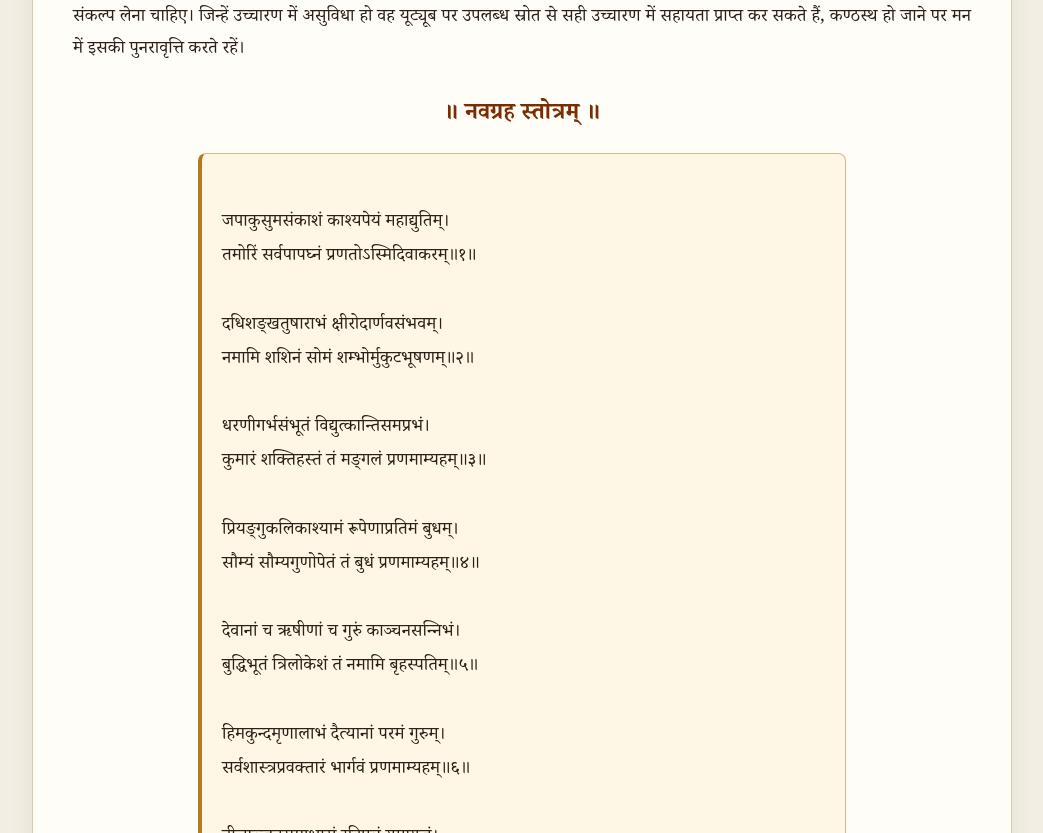
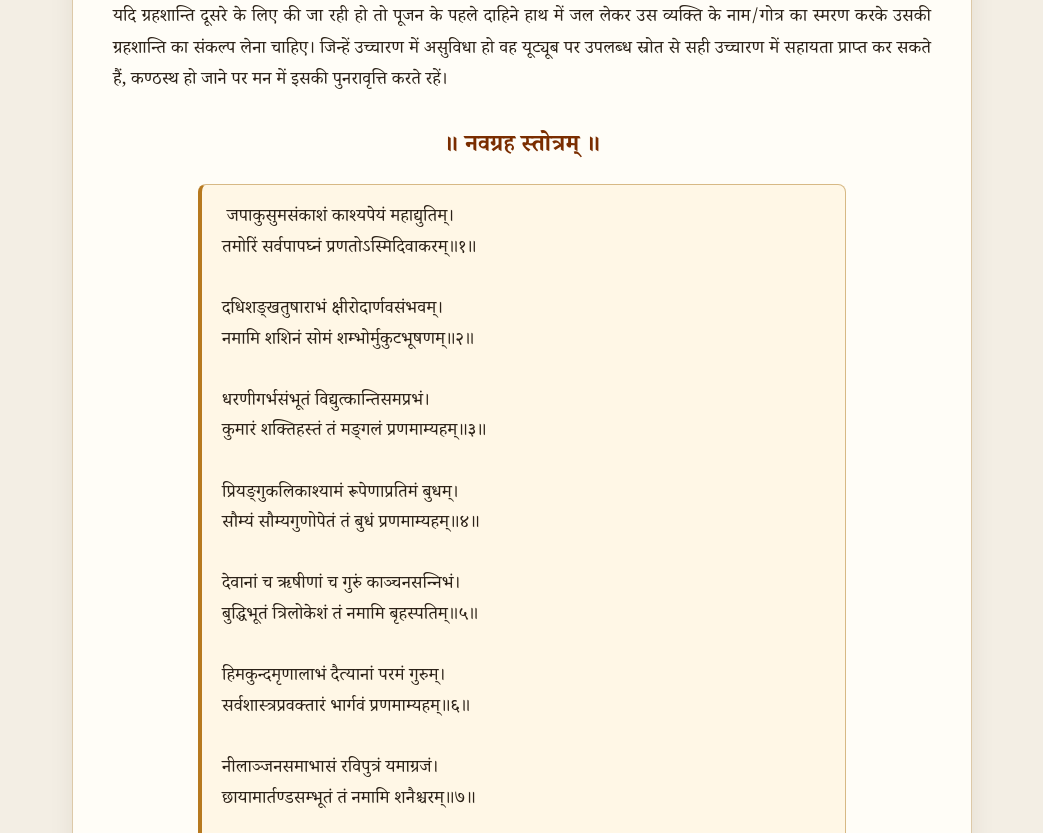
Before and after one commit to Jyotish-hub-25/jyotishiji.com, a plain HTML site: page Grahashanti.htm in a window 1280 px wide. Shown: the part 587-1420 px from the top of the page, without its empty margins (118-1161 px from the left). Drawn offline with Linux system fonts and the light colour scheme.

Commit message:
Update Grahashanti.htm

```diff
--- a/Grahashanti.htm
+++ b/Grahashanti.htm
@@ -22,11 +22,11 @@ a{overflow-wrap:anywhere}
 @media(max-width:420px){body{font-size:16.5px}.site-nav{gap:4px 12px}.site-nav a{font-size:.98rem}}
 
 body{display:flex;flex-direction:column;background:#f3eee4;color:#2b2117}
-.graha-main{width:min(100% - 32px,980px);margin:28px auto 46px;flex:1}
+.graha-main{width:min(100% - 32px,900px);margin:28px auto 46px;flex:1}
 .graha-card{background:#fffdf7;border:1px solid #ddc9a8;border-radius:14px;padding:34px 40px;box-shadow:0 8px 24px rgba(70,35,10,.08)}
 .graha-card h2{margin:0 0 20px;text-align:center;color:#6d3000;font-size:2rem;line-height:1.4}.graha-card h3{margin:30px 0 14px;text-align:center;color:#7a2d00;font-size:1.45rem}.graha-card h4{margin:25px 0 10px;color:#6d3000;font-size:1.15rem}
 .graha-card p{margin:0 0 16px;text-align:justify;text-justify:inter-word;overflow-wrap:break-word}
-.graha-card pre{white-space:pre-wrap;overflow-wrap:anywhere;word-break:normal;margin:16px auto;padding:18px 20px;width:min(100%,42em);background:#fff7e6;border:1px solid #d7b985;border-left:4px solid #b7791f;border-radius:8px;font:inherit;line-height:1.9;text-align:left}
+.graha-card pre{white-space:pre-wrap;overflow-wrap:anywhere;word-break:normal;margin:16px auto;padding:18px 20px;width:min(100%,42em);background:#fff7e6;border:1px solid #d7b985;border-left:4px solid #b7791f;border-radius:8px;font:inherit;line-height:1.7;text-align:left}
 .graha-card div[style*="display: flex"]{display:block!important}
 @media(max-width:700px){.graha-main{width:calc(100% - 20px);margin:16px auto 28px}.graha-card{padding:24px 18px;border-radius:10px}.graha-card h2{font-size:1.7rem}.graha-card h3{font-size:1.3rem}.graha-card pre{padding:15px 14px;line-height:1.8}}
 </style>
@@ -56,8 +56,7 @@ body{display:flex;flex-direction:column;background:#f3eee4;color:#2b2117}
     </p>
 <h3>॥ नवग्रह स्तोत्रम् ॥</h3>
 <div style="display: flex; justify-content: center;">
-<pre style="text-align: left; max-width: 36em;">
-जपाकुसुमसंकाशं काश्यपेयं महाद्युतिम्।
+<pre style="text-align: left; max-width: 36em;"> जपाकुसुमसंकाशं काश्यपेयं महाद्युतिम्।
 तमोरिं सर्वपापघ्नं प्रणतोऽस्मिदिवाकरम्॥१॥
 
 दधिशङ्खतुषाराभं क्षीरोदार्णवसंभवम्।
```
